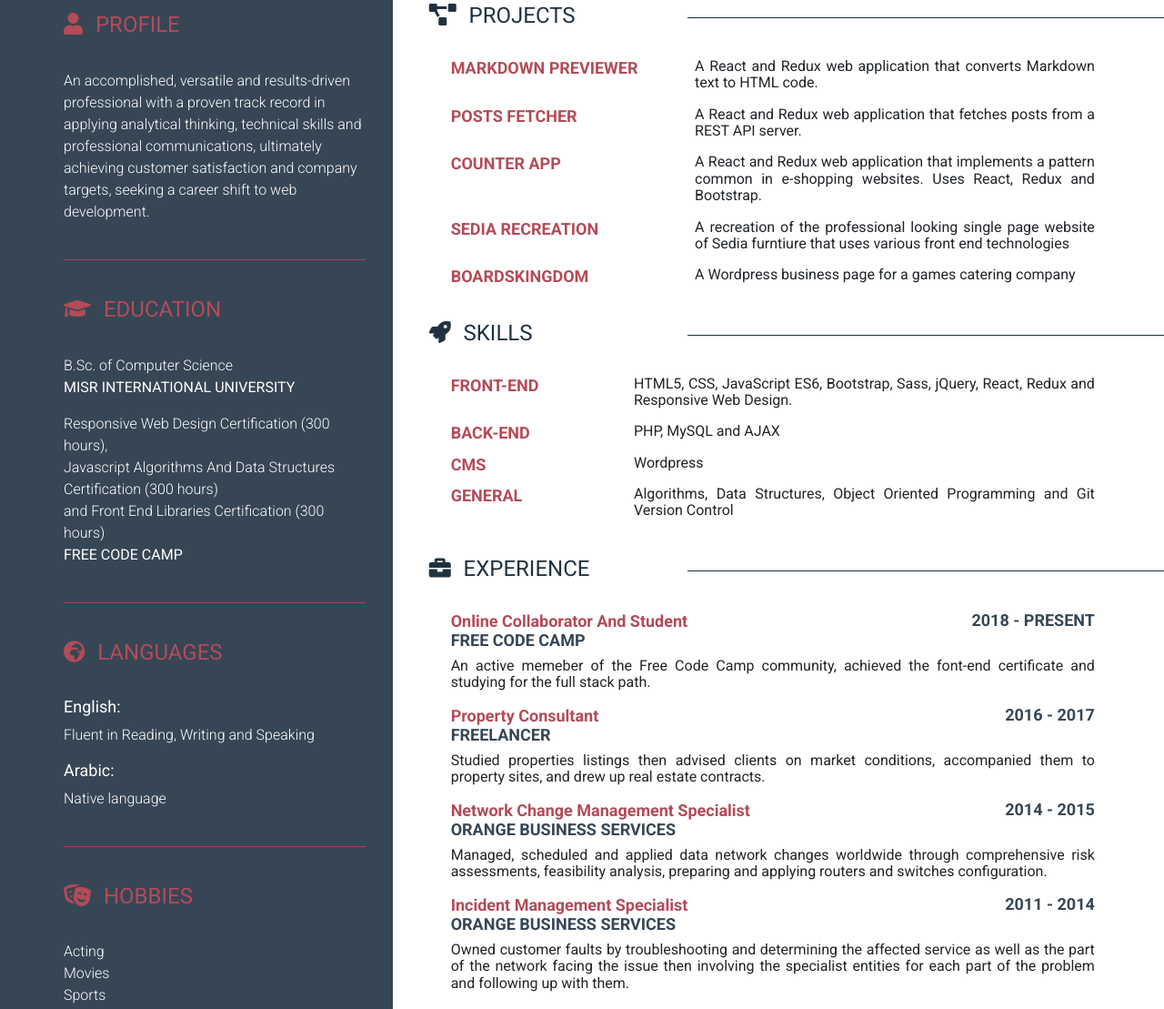
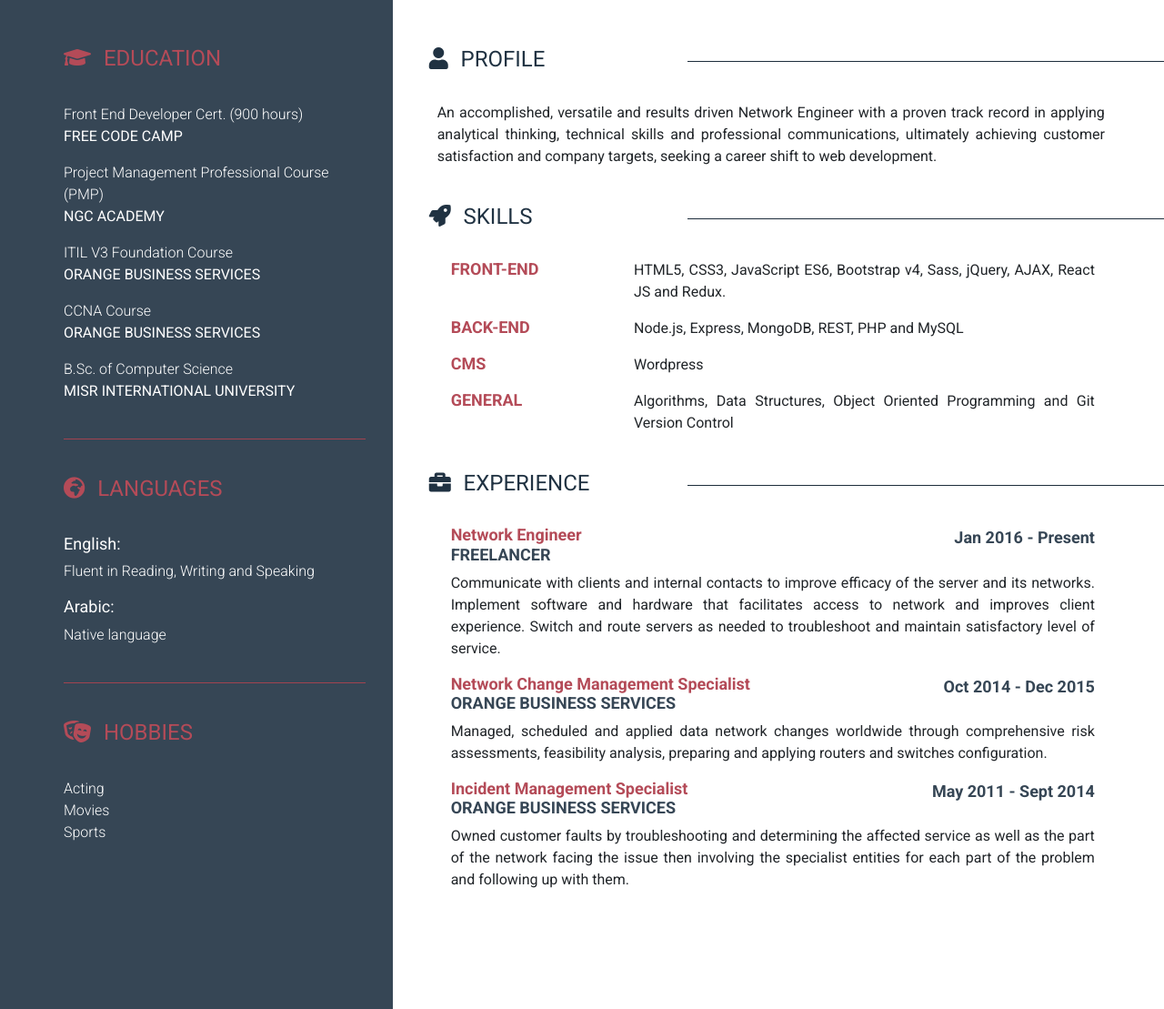
Before and after one commit to khaled-elakkad/dynamic-cv, a website: page dist/index.html in a window 1280 px wide. Shown: the part 425-1534 px from the top of the page at 91% size. Drawn offline with nearby package versions, Linux system fonts and the light colour scheme.

Commit message:
some changes

```diff
--- a/dist/css/main.css
+++ b/dist/css/main.css
@@ -28,7 +28,8 @@ h3, .right-side .experience-section .job-duration {
   padding-top: 70px;
   height: 1629px;
   /* image container */
-  /* seperator */ }
+  /* seperator */
+  /* education section*/ }
   .left-side h2 {
     color: #b44b58;
     font-weight: normal;
@@ -41,8 +42,6 @@ h3, .right-side .experience-section .job-duration {
   .left-side li {
     font-size: 16px;
     font-weight: lighter; }
-  .left-side p {
-    line-height: 1.5; }
   .left-side .img-container {
     border: solid white 2px;
     padding: 15px;
@@ -59,6 +58,8 @@ h3, .right-side .experience-section .job-duration {
     background-color: #b44b58;
     margin-top: 40px;
     margin-bottom: 40px; }
+  .left-side .education-section {
+    margin-top: 85px; }
 
 /***********************************************/
 /* right side
@@ -98,12 +99,13 @@ h3, .right-side .experience-section .job-duration {
       line-height: 2; }
   .right-side .section-content p,
   .right-side .section-content li {
-    font-size: 16px;
-    line-height: 1.15; }
+    font-size: 16px; }
   .right-side .experience-section .job-title {
     text-transform: capitalize; }
   .right-side .experience-section .company-name, .right-side .experience-section .job-duration {
     color: #364655; }
+  .right-side .experience-section .job-duration {
+    text-transform: none; }
 
 /***********************************************/
 
--- a/dist/index.html
+++ b/dist/index.html
@@ -21,31 +21,35 @@
 <body>
     <div class="container-fluid pr-0">
         <div class="row">
-            <div class="col-4 left-side">
+            <div class="col-4 left-side ">
                 <div class="img-container text-center">
                     <img src="img/profile-pic.png" alt="a handsome young man smiling" />
                 </div>
-
-                <!-- profile section -->
-                <section class="mt-5">
-                    <h2><i class="fas fa-user  mr-2"></i> Profile</h2>
-                    <p>An accomplished, versatile and results-driven professional with a proven track record in
-                        applying analytical thinking, technical skills and professional communications, ultimately
-                        achieving customer satisfaction and company targets, seeking a career shift to web development.</p>
-                </section>
-                <hr>
                 <!-- education section -->
-                <section>
-                    <h2><i class="fas fa-graduation-cap  mr-2"></i> Education</h2>
+                <section class="education-section">
+                    <h2><i class=" fas fa-graduation-cap mr-2"></i> Education</h2>
+                    <p>
+                        Front End Developer Cert. (900 hours)
+                        <br>
+                        <b>FREE CODE CAMP</b>
+                    </p>
+                    <p>
+                        Project Management Professional Course (PMP)
+                        <br>
+                        <b>NGC ACADEMY</b>
+                    </p>
+                    <p>
+                        ITIL V3 Foundation Course
+                        <br>
+                        <b>ORANGE BUSINESS SERVICES</b>
+                    </p>
+                    <p>CCNA Course
+                        <br>
+                        <b>ORANGE BUSINESS SERVICES</b>
+                    </p>
                     <p>B.Sc. of Computer Science
                         <br>
                         <b>MISR INTERNATIONAL UNIVERSITY</b>
-                    </p>
-                    <p>Responsive Web Design Certification (300 hours),<br>
-                        Javascript Algorithms And Data Structures Certification (300 hours)<br>
-                        and Front End Libraries Certification (300 hours)
-                        <br>
-                        <b>FREE CODE CAMP</b>
                     </p>
                     <hr>
                 </section>
@@ -71,7 +75,7 @@
                 </section>
 
             </div>
-            <div class="col-8 right-side">
+            <div class="col-8 right-side ">
                 <div class="row no-gutters">
                     <header class="col-8 offset-4">
                         <h1>Khaled Elakkad</h1>
@@ -87,57 +91,25 @@
                 </div>
 
                 <!-- projects section -->
-                <section>
+                <section class="mt-5">
                     <div class="row">
-                        <div class="col-4">
-                            <h2><i class="fas fa-project-diagram  mr-2"></i> Projects</h2>
+                        <div class=" col-4">
+                            <h2><i class="fas fa-user  mr-2"></i> Profile</h2>
                         </div>
                         <div class="col-8">
                             <hr>
                         </div>
                     </div>
-                    <div class="section-content px-4 my-4">
-                        <div class="row">
-                            <div class="col-4">
-                                <h3>Markdown Previewer</h3>
-                            </div>
-                            <div class="col-7">
-                                <p>A React and Redux web application that converts Markdown text to HTML code.</p>
-                            </div>
-                        </div>
-                        <div class="row">
-                            <div class="col-4">
-                                <h3>Posts Fetcher</h3>
-                            </div>
-                            <div class="col-7">
-                                <p>A React and Redux web application that fetches posts from a REST API server.</p>
-                            </div>
-                        </div>
-                        <div class="row">
-                            <div class="col-4">
-                                <h3>Counter App</h3>
-                            </div>
-                            <div class="col-7">
-                                <p>A React and Redux web application that implements a pattern common in e-shopping
-                                    websites. Uses React, Redux and Bootstrap.</p>
-                            </div>
-                        </div>
-                        <div class="row">
-                            <div class="col-4">
-                                <h3>Sedia Recreation</h3>
-                            </div>
-                            <div class="col-7">
-                                <p>A recreation of the professional looking single page website of Sedia furntiure that
-                                    uses various front end technologies</p>
-                            </div>
-                        </div>
-                        <div class="row">
-                            <div class="col-4">
-                                <h3>Boardskingdom</h3>
-                            </div>
-                            <div class="col-7">
-                                <p>A Wordpress business page for a games catering company</p>
-                            </div>
+                    <div class="row">
+                        <div class="col-11 section-content px-4 my-4">
+                            <p>An accomplished, versatile and results driven
+                                Network Engineer with a proven track
+                                record in applying analytical thinking,
+                                technical skills and professional
+                                communications, ultimately achieving
+                                customer satisfaction and company
+                                targets, seeking a career shift to web
+                                development.</p>
                         </div>
                     </div>
                 </section>
@@ -158,8 +130,7 @@
                                 <h3>FRONT-END</h3>
                             </div>
                             <div class="col-8">
-                                <p>HTML5, CSS, JavaScript ES6, Bootstrap, Sass, jQuery, React, Redux and Responsive Web
-                                    Design.</p>
+                                <p>HTML5, CSS3, JavaScript ES6, Bootstrap v4, Sass, jQuery, AJAX, React JS and Redux.</p>
                             </div>
                         </div>
                         <div class="row">
@@ -167,7 +138,7 @@
                                 <h3>BACK-END</h3>
                             </div>
                             <div class="col-8">
-                                <p>PHP, MySQL and AJAX</p>
+                                <p>Node.js, Express, MongoDB, REST, PHP and MySQL</p>
                             </div>
                         </div>
                         <div class="row">
@@ -199,50 +170,27 @@
                             <hr>
                         </div>
                     </div>
-                    <div class="section-content px-4  my-4">
-
-                        <!-- start 0 -->
-                        <article>
-                            <div class="row">
-                                <div class="col-6">
-                                    <h3>
-                                        <span class="job-title">Online Collaborator and Student</span>
-                                        <br>
-                                        <span class="company-name">Free Code Camp</span>
-                                    </h3>
-                                </div>
-                                <div class="col-5">
-                                    <p class="job-duration text-right">2018 - Present</p>
-                                </div>
-                            </div>
-                            <div class="row">
-                                <div class="col-11">
-                                    <p>An active memeber of the Free Code Camp community, achieved the font-end
-                                        certificate and studying for the full stack path.</p>
-                                </div>
-                            </div>
-                        </article>
-                        <!-- end 0 -->
-
+                    <div class="section-content px-4 my-4">
                         <!-- start 1 -->
                         <article>
                             <div class="row">
                                 <div class="col-6">
                                     <h3>
-                                        <span class="job-title">Property Consultant</span>
+                                        <span class="job-title">Network Engineer</span>
                                         <br>
                                         <span class="company-name">FREELANCER</span>
                                     </h3>
                                 </div>
                                 <div class="col-5">
-                                    <p class="job-duration text-right">2016 - 2017</p>
+                                    <p class="job-duration text-right">Jan 2016 - Present</p>
                                 </div>
                             </div>
                             <div class="row">
                                 <div class="col-11">
-                                    <p>Studied properties listings then advised clients on market conditions,
-                                        accompanied them
-                                        to property sites, and drew up real estate contracts.</p>
+                                    <p>Communicate with clients and internal contacts to improve efficacy of the server
+                                        and its networks. Implement software and hardware that facilitates access to
+                                        network and improves client experience. Switch and route servers as needed to
+                                        troubleshoot and maintain satisfactory level of service.</p>
                                 </div>
                             </div>
                         </article>
@@ -259,7 +207,7 @@
                                     </h3>
                                 </div>
                                 <div class="col-4">
-                                    <p class="job-duration text-right">2014 - 2015</p>
+                                    <p class="job-duration text-right">Oct 2014 - Dec 2015</p>
                                 </div>
                             </div>
                             <div class="row">
@@ -284,7 +232,7 @@
                                     </h3>
                                 </div>
                                 <div class="col-5">
-                                    <p class="job-duration text-right">2011 - 2014</p>
+                                    <p class="job-duration text-right">May 2011 - Sept 2014</p>
                                 </div>
                             </div>
                             <div class="row">
--- a/dist/scss/main.scss
+++ b/dist/scss/main.scss
@@ -59,10 +59,6 @@ h3 {
     font-weight: lighter;
   }
 
-  p {
-    line-height: 1.5;
-  }
-
   /* image container */
   .img-container {
     border: solid white 2px;
@@ -85,6 +81,11 @@ h3 {
     background-color: $redColor;
     margin-top: 40px;
     margin-bottom: 40px;
+  }
+
+  /* education section*/
+  .education-section {
+    margin-top: 85px;
   }
 }
 
@@ -142,7 +143,6 @@ h3 {
     p,
     li {
       font-size: 16px;
-      line-height: 1.15;
     }
   }
 
@@ -155,6 +155,7 @@ h3 {
     }
     .job-duration {
       @extend .company-name, h3;
+      text-transform: none;
     }
   }
 }
```
